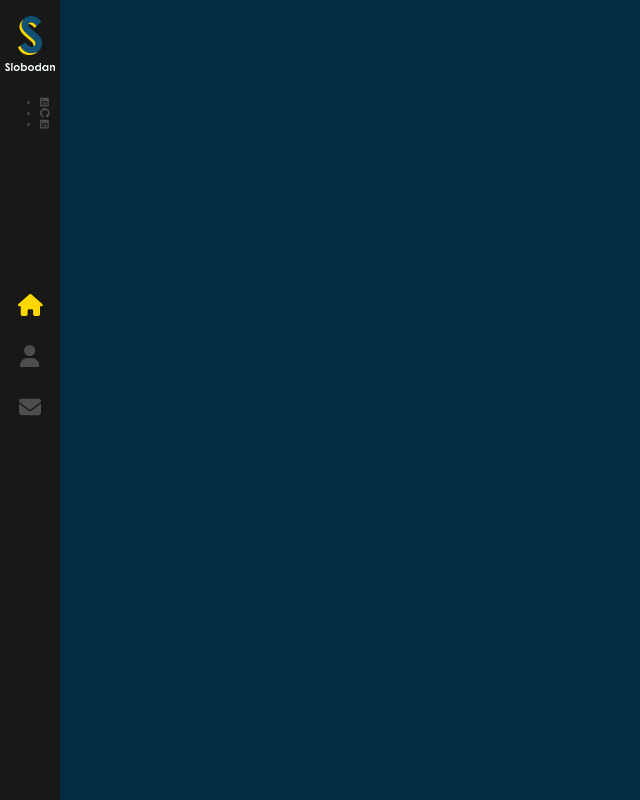
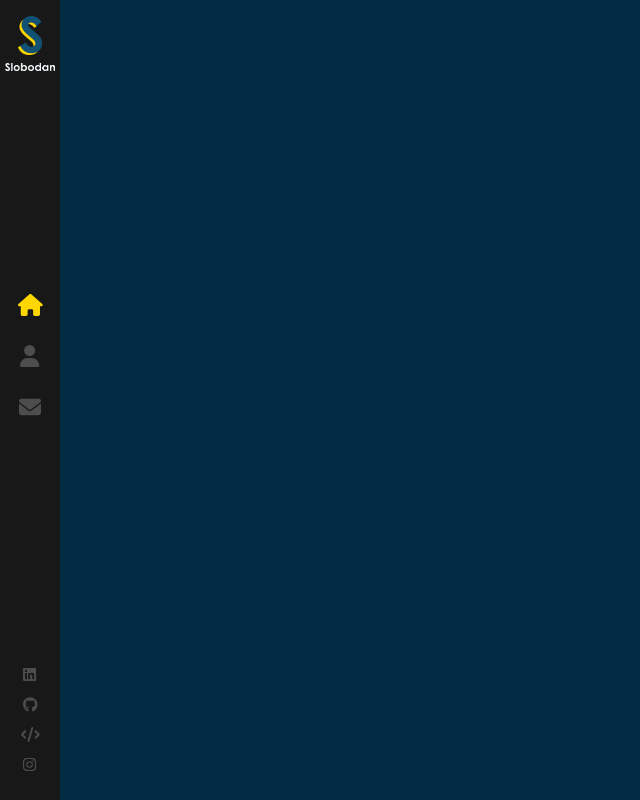
Before and after one commit to RanjanTheDoer/Priyanshu_Portfolio, a React (Create React App) app: page / in a window 1280 px wide. Shown: the whole page, without its empty margins (0-640 px from the left). Built offline with nearby package versions, Linux system fonts and the light colour scheme.

Commit message:
sidebar completed

```diff
--- a/src/components/Sidebar/index.js
+++ b/src/components/Sidebar/index.js
@@ -3,8 +3,8 @@ import './index.scss'
 import LogoS from '../../assests/images/logo-s.png'
 import LogoSubtitle from '../../assests/images/logo_sub.png'
 import { FontAwesomeIcon } from '@fortawesome/react-fontawesome'
-import { faEnvelope, faHome, faUser } from '@fortawesome/free-solid-svg-icons'
-import { faGithub, faLinkedin } from '@fortawesome/free-brands-svg-icons'
+import { faCode, faCodeCommit, faComputer, faEnvelope, faHome, faUser } from '@fortawesome/free-solid-svg-icons'
+import { faGithub, faInstagram, faLinkedin } from '@fortawesome/free-brands-svg-icons'
 const Sidebar = () => (
     <div className="nav-bar">
         <Link className="logo" to="/">
@@ -34,8 +34,13 @@ const Sidebar = () => (
                 </a>
             </li>
             <li>
-                <a target="_blank" rel='noreferrer' href='https://www.linkedin.com/in/priyanshu-ranjan-50203420a/'>
-                    <FontAwesomeIcon icon={faLinkedin} color="#4d4d4e" />
+                <a target="_blank" rel='noreferrer' href='https://leetcode.com/PRYNSH1224/'>
+                    <FontAwesomeIcon icon={faCode} color="#4d4d4e" />
+                </a>
+            </li>
+            <li>
+                <a target="_blank" rel='noreferrer' href='https://www.instagram.com/priyanshu12_24/'>
+                    <FontAwesomeIcon icon={faInstagram} color="#4d4d4e" />
                 </a>
             </li>
         </ul>
--- a/src/components/Sidebar/index.scss
+++ b/src/components/Sidebar/index.scss
@@ -98,4 +98,30 @@
         }
     }
 
+    ul{
+        position: absolute;
+        bottom: 20px;
+        width: 100%;
+        display: block;
+        padding: 0;
+        list-style: none;
+        text-align: center;
+        margin: 0;
+
+
+    li{
+        a{
+            padding: 7px 0;
+            display: block;
+            font-size: 15px;
+            line-height: 16px;
+
+            &:hover svg{
+                color: #ffd700;
+            }
+        }
+
+        }
+    }
+
 }
```
